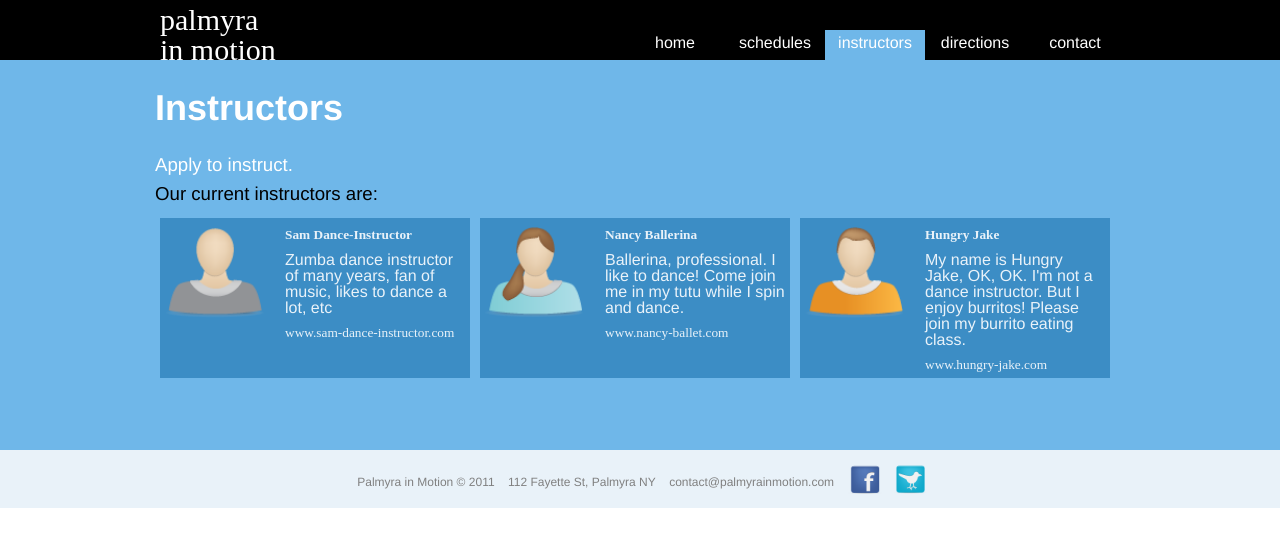
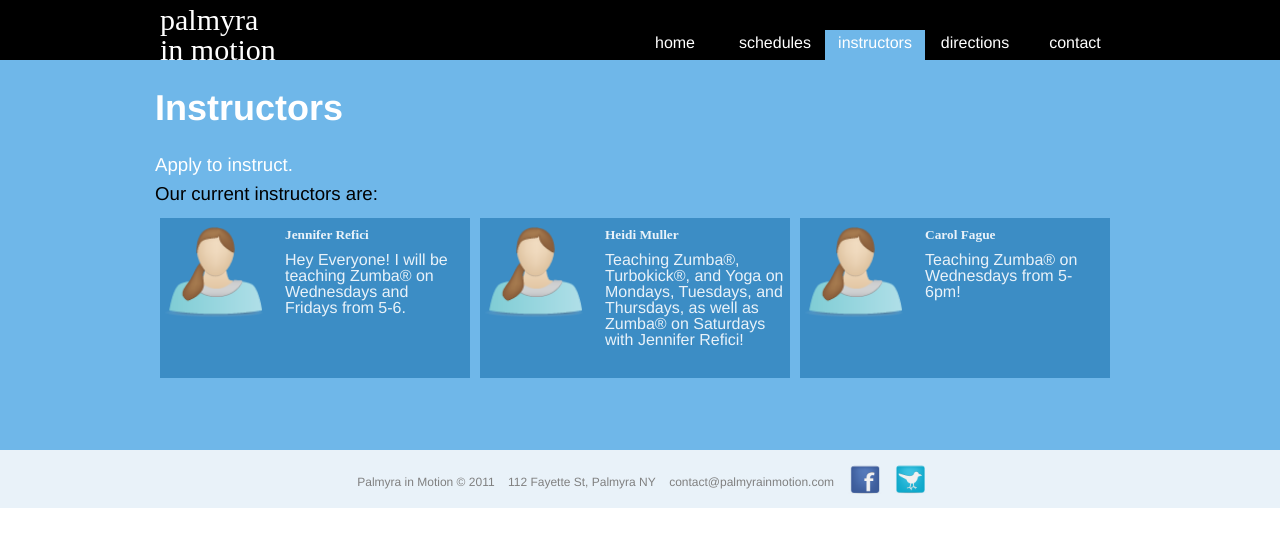
Before and after one commit to akivab/pim, a PHP site: page /?p=instructors in a window 1280 px wide. Shown: the top 547 px of the page. Run offline with PHP 8.4, Linux system fonts and the light colour scheme; some libraries are stand-ins or nearby versions; some web fonts are replaced.

Commit message:
Added new instructors

```diff
--- a/directions.php
+++ b/directions.php
@@ -1,8 +1,4 @@
 <!-- start of directions -->
-<script type="text/javascript" src="/js/prototype.js"></script>
-     <script type="text/javascript" src="/js/scriptaculous.js?load=effects,builder"></script>
-     <script type="text/javascript" src="/js/lightbox.js"></script>
-     <link rel="stylesheet" href="/css/lightbox.css" type="text/css" media="screen" />
       <div class="directions-top">
         <div class="body">
 	  <div class="detailed-text">
--- a/instructors.php
+++ b/instructors.php
@@ -19,28 +19,25 @@
 	      <p><a href="javascript: apply()">Apply to instruct.</a></p>
 	      <p>Our current instructors are:</p>
 	      <div id="instructors">
-		<a href="?p=instructors">
-		  <img src="/images/Man1.png">
+		<a target="_blank" href="https://www.facebook.com/profile.php?id=1409804050">
+		  <img src="/images/Woman.png">
 		  <div class="instructor-text">
-                    <h3>Sam Dance-Instructor</h3>
-                    <p>Zumba dance instructor of many years, fan of music, likes to dance a lot, etc</p>
-		    <span>www.sam-dance-instructor.com</span>
+                    <h3>Jennifer Refici</h3>
+                    <p>Hey Everyone! I will be teaching Zumba&reg; on Wednesdays and Fridays from 5-6.</p>
 		  </div>
 		</a>
-		<a href="?p=instructors">
+		<a target="_blank" href="https://www.facebook.com/profile.php?id=1402701845">
 		  <img src="/images/Woman.png">
 		  <div class="instructor-text">
-                    <h3>Nancy Ballerina</h3>
-                    <p>Ballerina, professional. I like to dance! Come join me in my tutu while I spin and dance.</p>
-		    <span>www.nancy-ballet.com</span>
+                    <h3>Heidi Muller</h3>
+                    <p>Teaching Zumba&reg;, Turbokick&reg;, and Yoga on Mondays, Tuesdays, and Thursdays, as well as Zumba&reg; on Saturdays with Jennifer Refici!</p>
 		  </div>
 		</a>
-		<a href="?p=instructors">
-		  <img src="/images/Man2.png">
+		<a href="https://www.facebook.com/profile.php?id=677173242">
+		  <img src="/images/Woman.png">
 		  <div class="instructor-text">
-                    <h3>Hungry Jake</h3>
-                    <p>My name is Hungry Jake, OK, OK. I'm not a dance instructor. But I enjoy burritos! Please join my burrito eating class.</p>
-		    <span>www.hungry-jake.com</span>
+                    <h3>Carol Fague</h3>
+                    <p>Teaching Zumba&reg; on Wednesdays from 5-6pm!</p>
 		  </div>
 		</a>
 	      </div>
--- a/schedules.php
+++ b/schedules.php
@@ -4,7 +4,7 @@
 	  <div class="detailed-text">
 	    <h1>Schedule</h1>
 	    <div id="schedule">
-	    <iframe src="http://www.google.com/calendar/embed?src=palmyrainmotion.com_9ncpd2ps8h43k987m6qbu79620%40group.calendar.google.com&ctz=America/New_York" style="border: 0" width="500" height="300" frameborder="0" scrolling="no"></iframe>
+	  <iframe src="https://www.google.com/calendar/embed?mode=WEEK&amp;height=600&amp;wkst=1&amp;bgcolor=%23FFFFFF&amp;src=palmyrainmotion.com_9ncpd2ps8h43k987m6qbu79620%40group.calendar.google.com&amp;color=%23125A12&amp;ctz=America%2FNew_York" style=" border-width:0 " width="500" height="300" frameborder="0" scrolling="no"></iframe>
 	    <p>Follow our Google calendar for current events.</p>
 	    <p>Check out our instructors <a href="/?p=instructors">here</a></p>
 	    </div>
```
